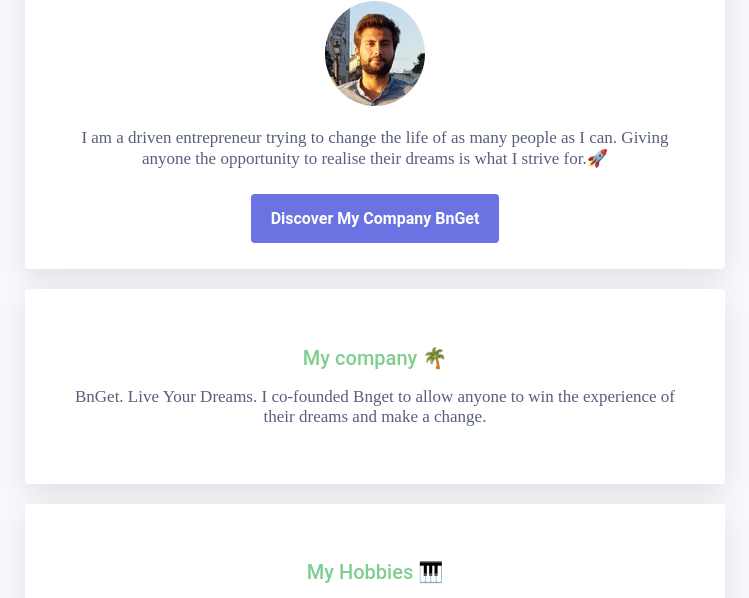
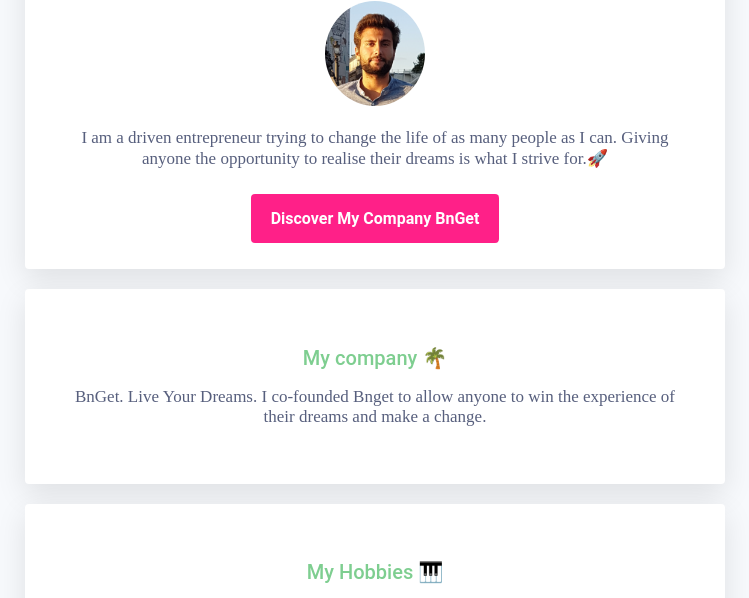
Before and after one commit to Rodrigue-Buisson/my-profile, a plain HTML site: page index.html in a window 1280 px wide. Shown: the part 160-758 px from the top of the page, without its empty margins (265-1014 px from the left). Drawn offline with Linux system fonts and the light colour scheme.

Commit message:
Update style.css

```diff
--- a/style.css
+++ b/style.css
@@ -70,13 +70,13 @@ a:hover {
   border-radius: 50%;
 }
 .btn-blue {
-  background-color: #6B72E1;
+  background-color: rgb(255, 32, 136);
   color: white;
   padding: 15px 20px;
   border-radius: 4px;
 }
 .btn-blue:hover {
-  background-color: black;
+  background-color: orange;
   color: white;
 }
 .list-inline {
```
